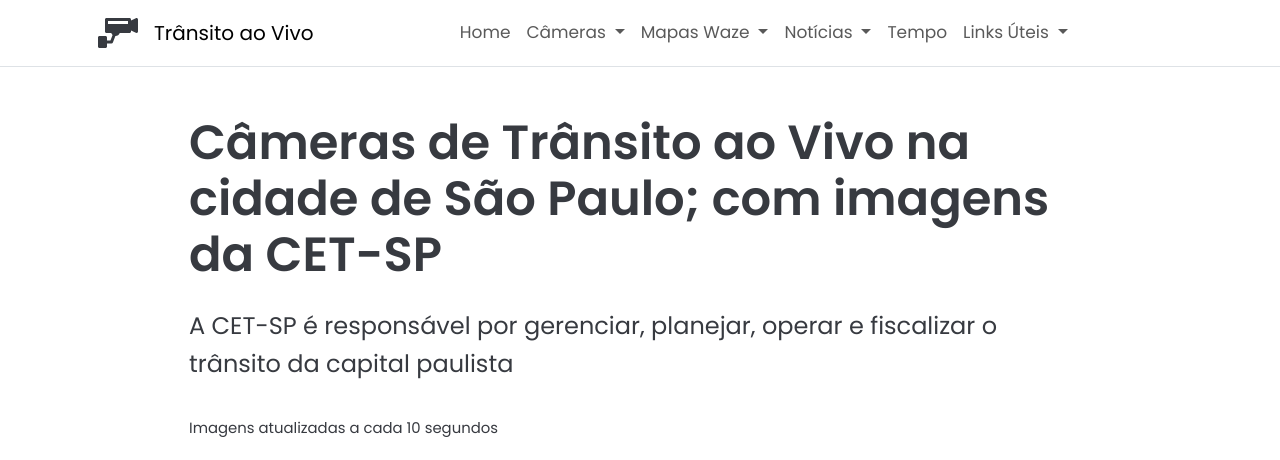
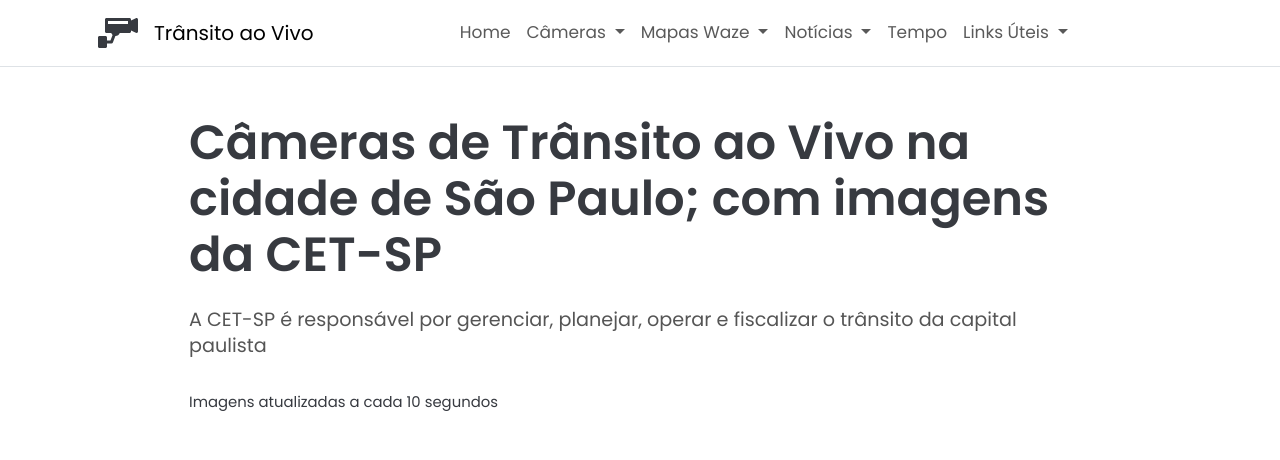
Before and after one commit to Sergio-Damm/transitoaovivo, a Jekyll site: the page built from pages/transito-cetsp-2/index.html, in a window 1280 px wide. Shown: the top 460 px of the page. Built offline with Jekyll 4.4.1, drawn with Linux system fonts in a browser that asks for light colours; comment, search, counter and statistics services are not loaded; grey boxes are pictures that could not be loaded.

Commit message:
change <p class fs-4 to content-subtitle

```diff
--- a/pages/transito-cetsp-2/index.html
+++ b/pages/transito-cetsp-2/index.html
@@ -14,7 +14,7 @@
 			<h1 class="h1-title-content">Câmeras de Trânsito ao Vivo na cidade de São Paulo; com imagens da CET-SP</h1>
 		</div>
 		<div class="col-12 col-md-10 mx-auto pt-3">
-			<p class="fs-4">A CET-SP é responsável por gerenciar, planejar, operar e fiscalizar o trânsito da capital paulista</p>
+			<p class="content-subtitle">A CET-SP é responsável por gerenciar, planejar, operar e fiscalizar o trânsito da capital paulista</p>
 		</div>
 		<div class="col-12 col-md-10 mx-auto pt-3">
 			<p class="small mb-0">Imagens atualizadas a cada 10 segundos</p>
--- a/pages/transito-cetsp-3/index.html
+++ b/pages/transito-cetsp-3/index.html
@@ -14,7 +14,7 @@
 			<h1 class="h1-title-content">Câmeras de Trânsito ao Vivo na cidade de São Paulo; com imagens da CET-SP</h1>
 		</div>
 		<div class="col-12 col-md-10 mx-auto pt-3">
-			<p class="fs-4">A CET-SP é responsável por gerenciar, planejar, operar e fiscalizar o trânsito da capital paulista</p>
+			<p class="content-subtitle">A CET-SP é responsável por gerenciar, planejar, operar e fiscalizar o trânsito da capital paulista</p>
 		</div>
 		<div class="col-12 col-md-10 mx-auto pt-3">
 			<p class="small mb-0">Imagens atualizadas a cada 5 segundos</p>
--- a/pages/transito-rio-de-janeiro/index.html
+++ b/pages/transito-rio-de-janeiro/index.html
@@ -14,7 +14,7 @@
 			<h1 class="h1-title-content">Câmeras de Trânsito ao Vivo nas cidades do Rio de Janeiro e Niterói</h1>
 		</div>
 		<div class="col-12 col-md-10 mx-auto pt-3">
-			<p class="fs-4">A COR.Rio disponibiliza imagens de trânsito na cidade do Rio de Janeiro pelo aplicativo COR.Rio</p>
+			<p class="content-subtitle">A COR.Rio disponibiliza imagens de trânsito na cidade do Rio de Janeiro pelo aplicativo COR.Rio</p>
 		</div>
 	</div>
 </section>
--- a/pages/transito-sao-paulo/index.html
+++ b/pages/transito-sao-paulo/index.html
@@ -14,7 +14,7 @@
 			<h1 class="h1-title-content">Câmeras de Trânsito ao Vivo nas Rodovias do estado de São Paulo</h1>
 		</div>
 		<div class="col-12 col-md-10 mx-auto pt-3">
-			<p class="fs-4">Todas as rodovias sob concessão no estado de São Paulo, como o Rodoanel Mário Covas, a Bandeirantes e a Anhanguera, são monitoradas em tempo real pelo Painel de Tráfego do CCM - ARTESP</p>
+			<p class="content-subtitle">Todas as rodovias sob concessão no estado de São Paulo, como o Rodoanel Mário Covas, a Bandeirantes e a Anhanguera, são monitoradas em tempo real pelo Painel de Tráfego do CCM - ARTESP</p>
 		</div>
 		<div class="col-12 col-md-10 mx-auto pt-3">
 			<p class="small mb-0">Geralmente, o CCM-ARTESP disponibiliza imagens quando há ocorrências (lentidão, congestionamento, etc.)</p>
```
